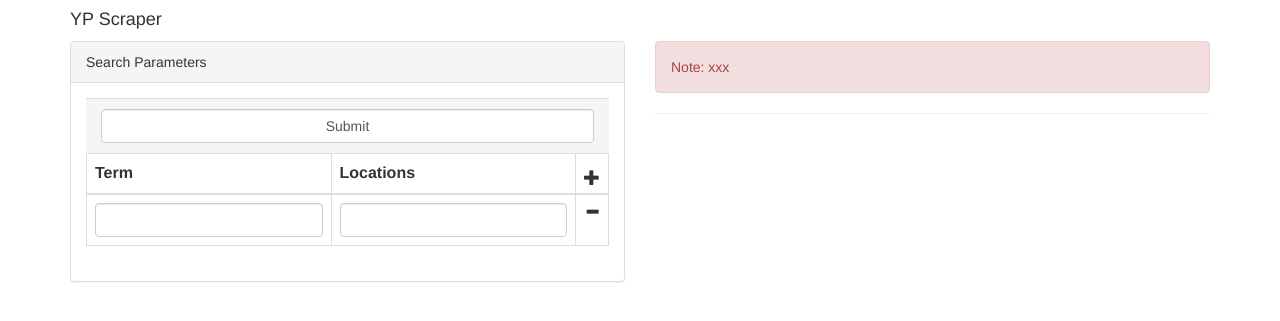
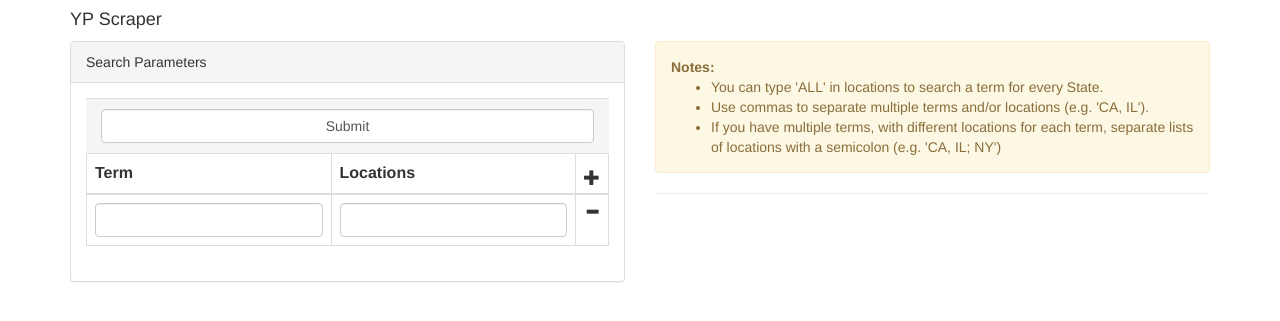
Before and after one commit to ZaxR/YP_scraper, a Flask app: page / in a window 1280 px wide. Shown: the top 321 px of the page. Run offline with Flask 2, Linux system fonts and the light colour scheme; some libraries are stand-ins or nearby versions.

Commit message:
Add csv header and instructions

```diff
--- a/app/templates/index.html
+++ b/app/templates/index.html
@@ -75,8 +75,13 @@
             </div>
 
             <div class="col-md-6">
-                <div class="alert alert-danger">
-                    Note: xxx
+                <div class="alert alert-warning">
+                    <b>Notes:</b>
+                    <ul>
+                        <li>You can type 'ALL' in locations to search a term for every State.</li>
+                        <li>Use commas to separate multiple terms and/or locations (e.g. 'CA, IL').</li>
+                        <li>If you have multiple terms, with different locations for each term,
+                            separate lists of locations with a semicolon (e.g. 'CA, IL; NY')</li>
                 </div>
                 <hr />
             </div>
--- a/app/views.py
+++ b/app/views.py
@@ -6,7 +6,7 @@ import requests
 import time
 from bs4 import BeautifulSoup
 from datetime import date
-from flask import Flask, flash, redirect, render_template, request, send_file, url_for
+from flask import flash, render_template, request, send_file, url_for
 from flask_login import login_required
 from io import StringIO, BytesIO
 
@@ -14,13 +14,13 @@ from io import StringIO, BytesIO
 from app import app, db, models
 from app.forms import ScrapeForm
 
+
 @app.route('/', methods=['GET', 'POST'])
 def index():
     form = ScrapeForm(request.form)
     if form.validate_on_submit():
         models.Records.__table__.drop(db.session.bind, checkfirst=True)
         models.Records.__table__.create(db.session.bind, checkfirst=True)
-
 
         # takes comma separated terms and semicolon separated bunches (separated by commas) of locations
         search_terms, search_locations = scrub_parameters(form.search_terms.data, form.search_locations.data)
@@ -33,21 +33,24 @@ def index():
                 run_scrape(term, loc)
 
         # csv.write requires StringIO
-        query_all = [[getattr(curr, column.name) for column in models.Records.__mapper__.columns] for curr in models.Records.query.all()]
+        query_all = [[getattr(curr, column.name)
+                      for column in models.Records.__mapper__.columns]
+                     for curr in models.Records.query.all()]
         if query_all:
             file_like = StringIO()
+            csv.writer(file_like).writerow(["Id", "Name", "Phone Number", "Address", "City", "State", "Zip Code", "Website"])
             csv.writer(file_like).writerows(query_all)
 
             # send_file requires BytesIO()
             output_csv = BytesIO()
-            output_csv.write(file_like.getvalue().encode('ascii', 'ignore'))# utf-8 leaves in Â
+            output_csv.write(file_like.getvalue().encode('ascii', 'ignore'))  # utf-8 leaves in Â
             output_csv.seek(0)
             file_like.close()
 
             fn_term = 'various_terms' if len(search_terms) > 1 else str(search_terms[0])
             fn_loc = 'various_locations' if len(search_locations) > 1 or len(search_locations[0]) > 1 else str(search_locations[0][0])
 
-            return send_file(output_csv,attachment_filename="YP_" + fn_term + "_" + fn_loc + ".csv",
+            return send_file(output_csv, attachment_filename="YP_" + fn_term + "_" + fn_loc + ".csv",
                              as_attachment=True, mimetype='text/csv')
 
         else:
@@ -62,13 +65,14 @@ def index():
 def scrub_parameters(search_terms, search_locations):
     search_terms = re.split('[, ]+', re.sub('[^a-zA-Z0-9, ]', '', search_terms))
     search_locations = [[re.sub('[^a-zA-Z0-9]', '', j) for j in i.split(',')] for i in search_locations.split(';')]
-    for c, i in enumerate(search_locations):
-        if i == 'ALL':
-            search_locations[c] = ['AL', 'AK', 'AZ', 'AR', 'CA', 'CO', 'CT', 'DE', 'FL', 'GA', 'HI',
-                                 'ID', 'IL', 'IN', 'IA', 'KS', 'KY', 'LA', 'ME', 'MD', 'MA', 'MI',
-                                 'MN', 'MS', 'MO', 'MT', 'NE', 'NV', 'NH', 'NJ', 'NM', 'NY', 'NC',
-                                 'ND', 'OH', 'OK', 'OR', 'PA', 'RI', 'SC', 'SD', 'TN', 'TX', 'UT',
-                                 'VT', 'VA', 'WA', 'WV', 'WI', 'WY']
+    for c, loc_list in enumerate(search_locations):
+        for c2, loc in enumerate(loc_list):
+            if loc == 'ALL':
+                search_locations[c2] = ['AL', 'AK', 'AZ', 'AR', 'CA', 'CO', 'CT', 'DE', 'FL', 'GA', 'HI',
+                                       'ID', 'IL', 'IN', 'IA', 'KS', 'KY', 'LA', 'ME', 'MD', 'MA', 'MI',
+                                       'MN', 'MS', 'MO', 'MT', 'NE', 'NV', 'NH', 'NJ', 'NM', 'NY', 'NC',
+                                       'ND', 'OH', 'OK', 'OR', 'PA', 'RI', 'SC', 'SD', 'TN', 'TX', 'UT',
+                                       'VT', 'VA', 'WA', 'WV', 'WI', 'WY']
 
     return search_terms, search_locations
 
@@ -82,9 +86,11 @@ def load_proxies(proxies_file):  # todo add default value
     with open(proxies_file, 'rb') as proxies:
         return [proxy.strip() for proxy in proxies.readlines() if proxy]
 
+
 # Pulls new random proxy from the list
 def next_proxy(proxies_list):  # todo improve to ensure the same IP isn't used twice in a row; do not run list in order
     return random.choice(proxies_list)
+
 
 # Initial loading of user agents from file
 def load_uas(user_agents_file):  # todo add default value
@@ -95,15 +101,18 @@ def load_uas(user_agents_file):  # todo add default value
     with open(user_agents_file, 'rb') as uaf:
         return [ua.strip() for ua in uaf.readlines() if ua]
 
+
 # Pulls new random user agent from the list
 def next_ua(uas_list):
     return random.choice(uas_list)
+
 
 # Creates url from search criteria and current page
 def urls(search_term, location, page_number):
     template = (
         'http://www.yellowpages.com/search?search_terms={search_term}&geo_location_terms={location}&page={page_number}')
     return template.format(search_term=search_term, location=location, page_number=page_number)
+
 
 def pull_request(url, proxy, header, proxies_list):
     for _ in range(5):
@@ -127,6 +136,7 @@ def pull_request(url, proxy, header, proxies_list):
     print('Ok, I give up.')
     return
 
+
 # Finds all the contact information for a record
 def contact_info(record):
     def contact_detail(attrs):
@@ -144,6 +154,7 @@ def contact_info(record):
     ]
 
     return models.Records(*[contact_detail(attrs) for attrs in elements])
+
 
 # Main program
 def run_scrape(search_term, search_location):
```
Also changed, not shown: README.md, app/forms.py (line endings or trailing spaces).
